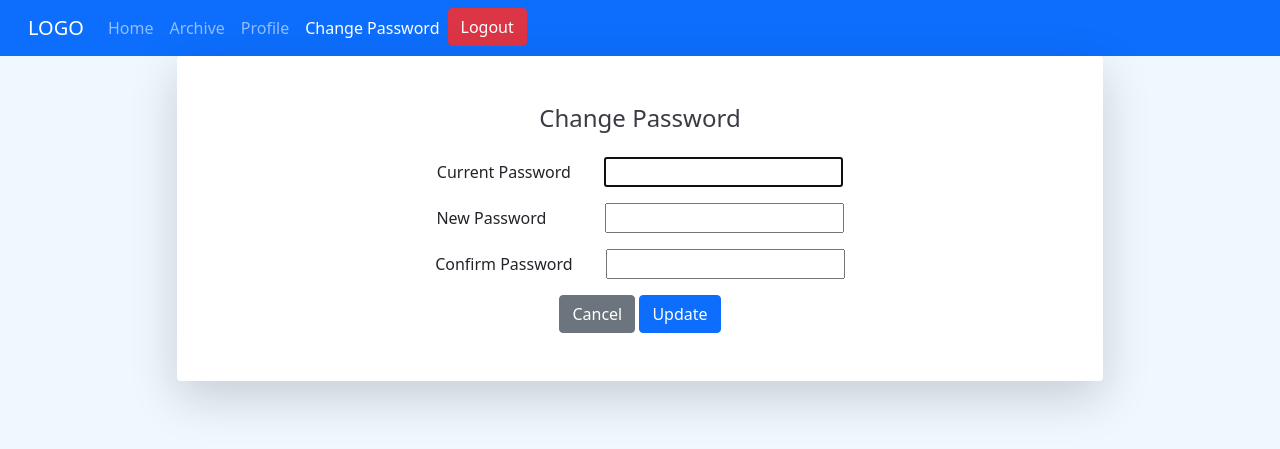
After one commit to KhudadadKhawari/daily_plan_app_django, a Django app: page /accounts/change_password/ in a window 1280 px wide. The commit adds this page. Shown: the top 449 px of the page. Run offline with Django 4.2, Linux system fonts and the light colour scheme; a user stored in the database is signed in; some libraries are stand-ins or nearby versions.

Commit message:
change password feature added

```diff
--- a/daily_plan/daily_plan/urls.py
+++ b/daily_plan/daily_plan/urls.py
@@ -23,6 +23,7 @@ urlpatterns = [
     path('register/', views.user_register, name='user_register' ),
     path('accounts/login/', views.user_login, name='user_login' ),
     path('accounts/logout/', views.user_logout, name='user_logout' ),
+    path('accounts/change_password/', views.change_password, name='change_password' ),
     path('profile/', views.user_profile, name='user_profile' ),
     path('archive/', views.archive, name='archive' ),
     path('plan/<str:id>/complete/', views.complete_plan, name='complete_plan' ),
--- a/daily_plan/main/forms.py
+++ b/daily_plan/main/forms.py
@@ -4,6 +4,7 @@ from .models import Plan
 from django.contrib.auth.models import User
 from django.contrib.auth.forms import UserCreationForm
 from django.core.exceptions import ValidationError
+from django.contrib.auth.forms import PasswordChangeForm
 
 
 class PlanForm(ModelForm):
--- a/daily_plan/main/templates/main/base.html
+++ b/daily_plan/main/templates/main/base.html
@@ -39,6 +39,9 @@
                         </li>
                         <li class="nav-item">
                             <a class="nav-link {% if active_nav %}{% if 'profile' in active_nav %}active{% endif %}{% endif %}" href="{% url 'user_profile' %}">Profile</a>
+                        </li>
+                        <li class="nav-item">
+                            <a class="nav-link {% if active_nav %}{% if 'change_password' in active_nav %}active{% endif %}{% endif %}" href="{% url 'change_password' %}">Change Password</a>
                         </li>
                         <li>
                             <a class="btn btn-danger" href="{% url 'user_logout' %}">Logout</a>
--- /dev/null
+++ b/daily_plan/main/templates/main/change_password.html
@@ -0,0 +1,61 @@
+{% extends 'main/base.html' %}
+{% block content %}
+<div class="container">
+    <!-- Outer Row -->
+    {% if form.errors %}
+    {% for field in form %}
+        {% for error in field.errors %}
+            <div class="alert alert-danger">
+                {{ field.name }}
+                <strong>{{ error|escape }}</strong>
+            </div>
+        {% endfor %}
+    {% endfor %}
+    {% for error in form.non_field_errors %}
+        <div class="alert alert-danger">
+            <strong>{{ error|escape }}</strong>
+        </div>
+    {% endfor %}
+    {% endif %}
+    <div class="row justify-content-center">
+        <div class="col-xl-10 col-lg-12 col-md-9">
+            <div class="card o-hidden border-0 shadow-lg ">
+                <div class="card-body p-0">
+                    <!-- Nested Row within Card Body -->
+                    <div class="row">
+                        <div class="col">
+                            <div class="p-5">
+                                <div class="text-center">
+                                    <h1 class="h4 text-gray-900 mb-4">Change Password</h1>
+                                </div>
+                                <form method="post" class="user text-center">
+                                    {% csrf_token %}
+                                    <div class="form-group">
+                                        Current Password &nbsp;&nbsp;&nbsp;&nbsp;&nbsp;&nbsp;
+                                        {{form.old_password}}
+                                    </div>
+                                    <div class="form-group">
+                                        New Password &nbsp;&nbsp;&nbsp;&nbsp;&nbsp;&nbsp;&nbsp;&nbsp;&nbsp;&nbsp;&nbsp;&nbsp;
+                                        {{form.new_password1}}
+                                    </div>
+                                    <div class="form-group">
+                                        Confirm Password &nbsp;&nbsp;&nbsp;&nbsp;&nbsp;&nbsp;
+                                        {{form.new_password2}}
+                                    </div>
+                                    <input class="btn btn-secondary" type="button" value="Cancel" onClick="javascript:history.go(-1);">
+                                    <input  class="btn btn-primary" type="submit"   value="Update">
+                                </form>
+                            </div>
+                        </div>
+                    </div>
+                </div>
+            </div>
+
+        </div>
+
+    </div>
+
+</div>
+
+
+{% endblock content %}
--- a/daily_plan/main/views.py
+++ b/daily_plan/main/views.py
@@ -1,6 +1,7 @@
 import imp
 from django.db import IntegrityError
 from django.shortcuts import render, redirect
+from django.template import context
 from .models import Plan
 from django.contrib.auth.models import User
 from .forms import  PlanForm, UserCreateForm, UserProfileForm
@@ -10,6 +11,7 @@ from django.contrib.auth.decorators import login_required
 from .decorators import unauthenticated_user
 from datetime import date
 from django.db.models import Q
+from django.contrib.auth.forms import PasswordChangeForm
 # Create your views here.
 
 @login_required
@@ -70,6 +72,22 @@ def user_logout(request):
     logout(request)
     return redirect('user_login')
 
+
+@login_required
+def change_password(request):
+    user = request.user
+    form = PasswordChangeForm(user)
+    if request.method == 'POST':
+        form = PasswordChangeForm(user, request.POST)
+        if form.is_valid():
+            form.save()
+            messages.success(request, "Password Changed Successfully", "alert-success")
+            return redirect('change_password')
+    context={
+        'form':form,
+        'active_nav':'change_password',
+    }
+    return render(request, 'main/change_password.html', context)
 
 @login_required
 def user_profile(request):
```
Also changed, not shown: daily_plan/db.sqlite3.
